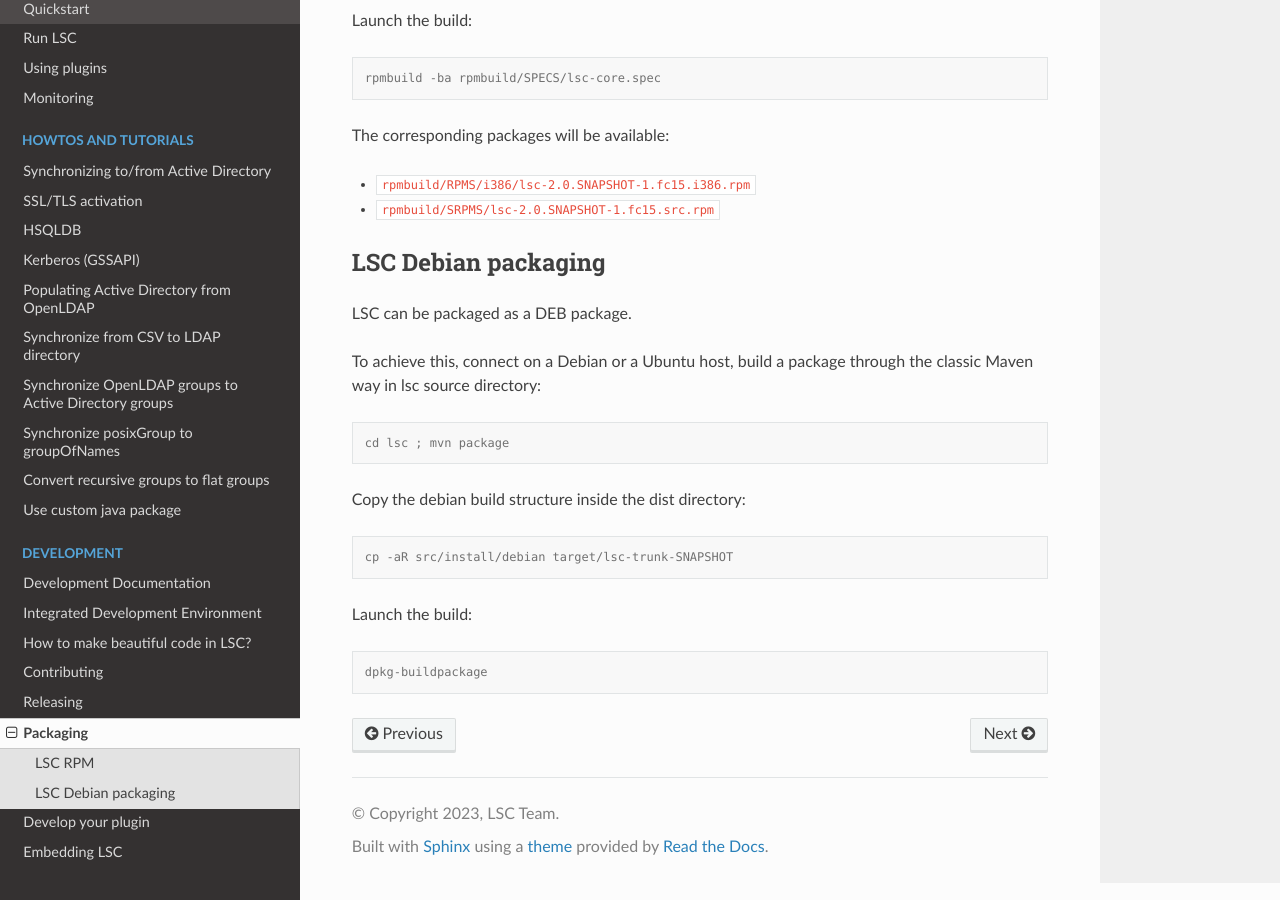
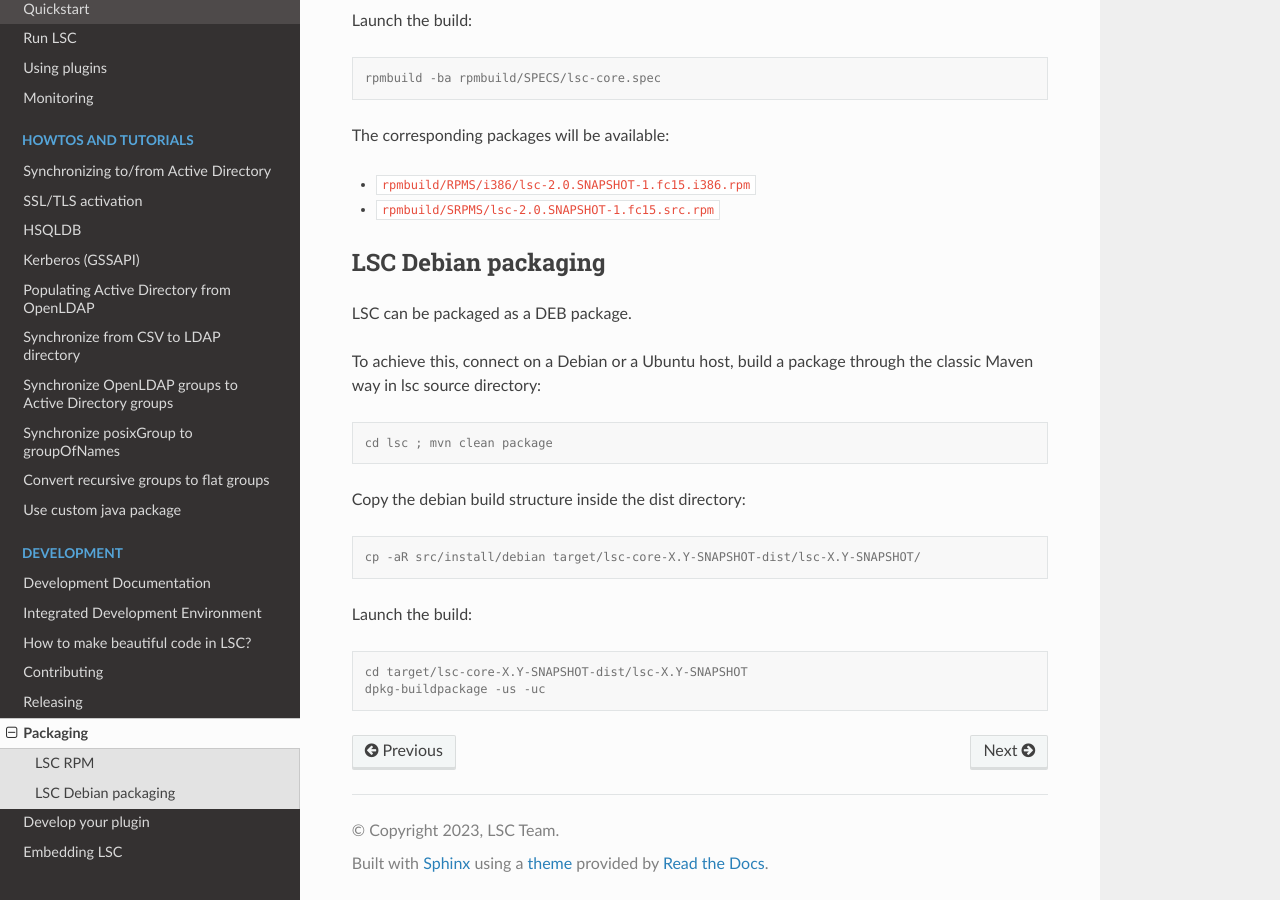
Before and after one commit to lsc-project/documentation, a Sphinx documentation site: the page built from source/packaging.rst, in a window 1280 px wide and 900 px high, scrolled down 559 px. Built offline with Sphinx 7.4.7 and the Read the Docs theme 2.0.0, drawn with Linux system fonts in a browser that asks for light colours.

Commit message:
fix lsc packaging documentation for debian

```diff
--- a/source/packaging.rst
+++ b/source/packaging.rst
@@ -43,17 +43,17 @@ To achieve this, connect on a Debian or a Ubuntu host, build a package through t
 
 .. code-block:: console
 
-    cd lsc ; mvn package
+    cd lsc ; mvn clean package
 
 Copy the debian build structure inside the dist directory:
 
 .. code-block:: console
 
-    cp -aR src/install/debian target/lsc-trunk-SNAPSHOT
-
+    cp -aR src/install/debian target/lsc-core-X.Y-SNAPSHOT-dist/lsc-X.Y-SNAPSHOT/
 
 Launch the build:
 
 .. code-block:: console
 
-    dpkg-buildpackage
+    cd target/lsc-core-X.Y-SNAPSHOT-dist/lsc-X.Y-SNAPSHOT
+    dpkg-buildpackage -us -uc
```
